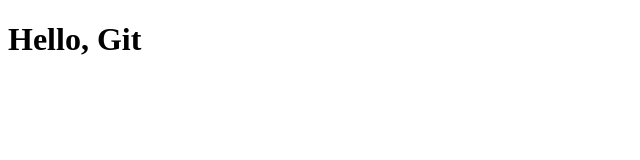
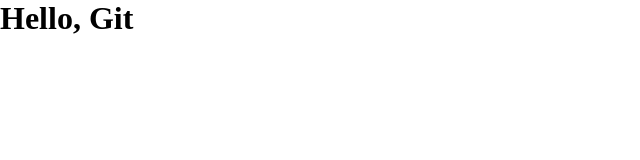
Before and after one commit to PixelView9/projectt, a plain HTML site: page index.html in a window 1280 px wide. Shown: the whole page, without its empty margins (0-640 px from the left). Drawn offline with Linux system fonts and the light colour scheme.

Commit message:
ffffirst commmit

```diff
--- a/index.html
+++ b/index.html
@@ -5,8 +5,14 @@
     <meta http-equiv="X-UA-Compatible" content="IE=edge">
     <meta name="viewport" content="width=device-width, initial-scale=1.0">
     <title>Git - course</title>
+    <style>
+        * {
+            margin: 0;
+            padding: 0;
+        }
+    </style>
 </head>
 <body>
-    <h1>Hello,   Git</h1>
+    <h1>Hello, Git</h1>
 </body>
 </html>
--- a/script.js
+++ b/script.js
@@ -1 +1 @@
-console.log('dfsfs');
+document.body.innerHTML = <h1>'Hello form JavaScript'</h1>;
```
